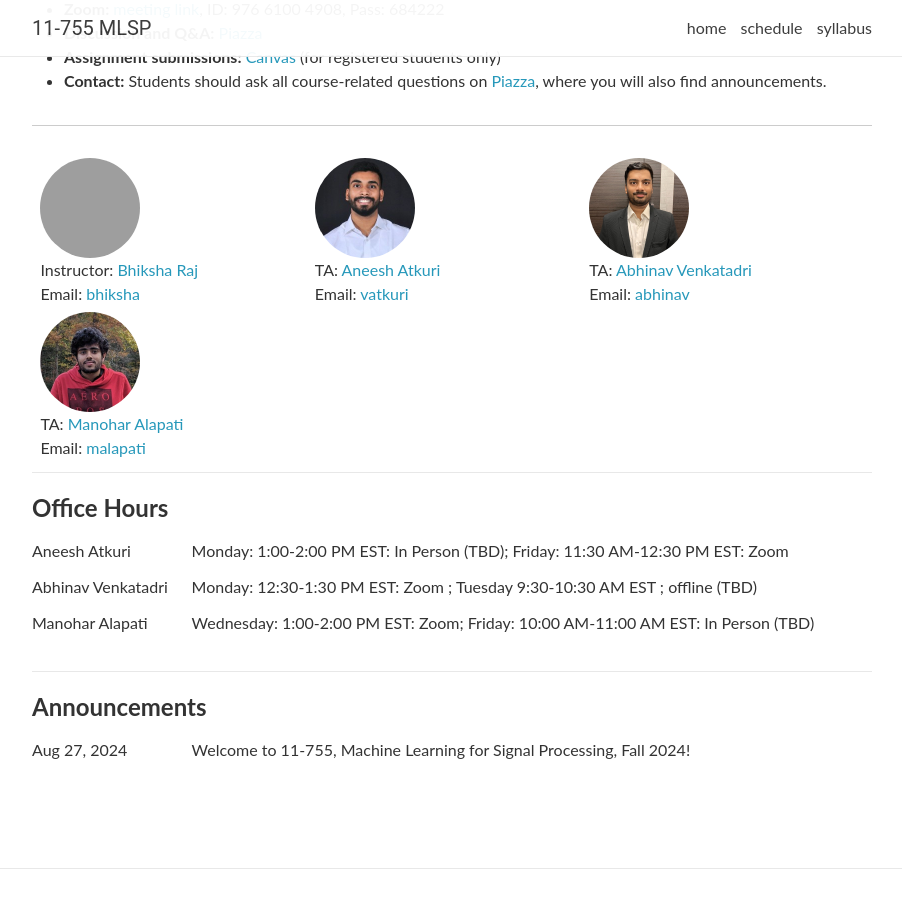
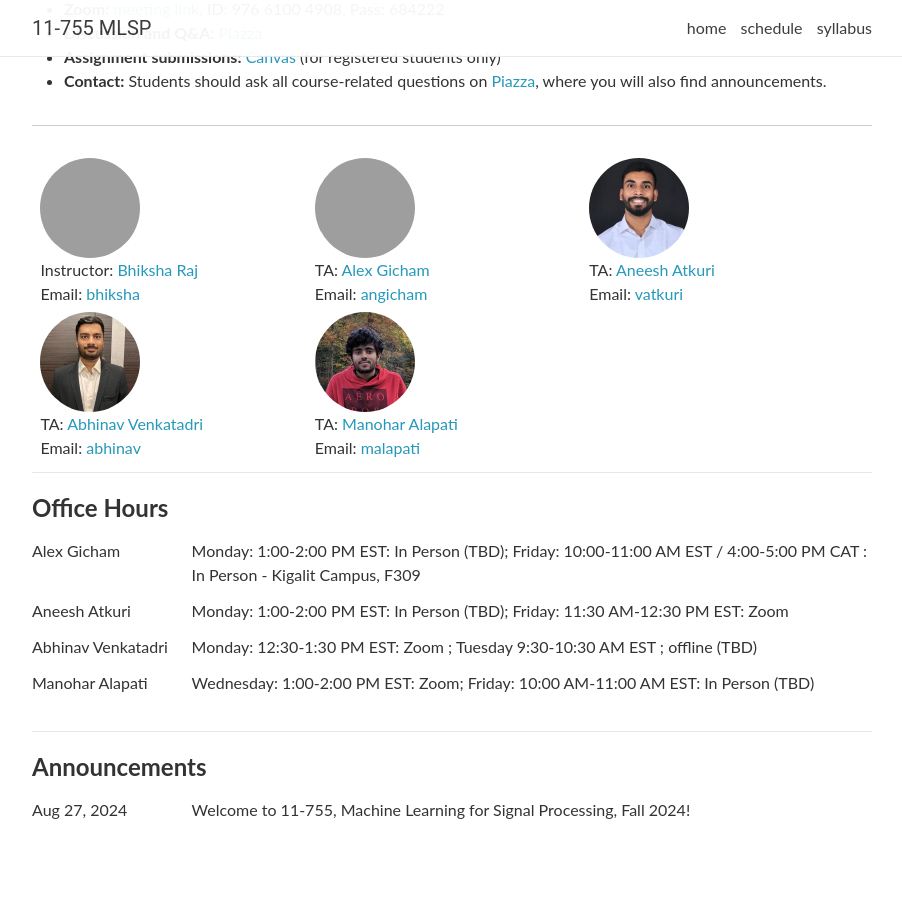
Before and after one commit to cmu-mlsp/mlspcourse, a Jekyll site: the page index.html, which Jekyll copies as it is, in a window 1280 px wide and 900 px high, scrolled down 573 px. Shown: the whole window, without its empty margins (188-1090 px from the left). Built offline with Jekyll 4.4.1, drawn with Linux system fonts in a browser that asks for light colours; nearby versions of some CDN libraries; comment, search, counter and statistics services are not loaded; grey boxes are pictures that could not be loaded.

Commit message:
Update index.html

```diff
--- a/index.html
+++ b/index.html
@@ -101,6 +101,15 @@
 
   <div class="instructor-profile-three-col">
 
+    <img src="assets/img/AlexG.jpg" />
+    <ul class="instructor-info">
+      <li><span>TA:</span> <a href="https://alexgichamba.github.io/" target="_blank">Alex Gicham</a></li>
+      <li><span>Email:</span> <a href="mailto:angicham@andrew.cmu.edu" target="_blank">angicham</a></li>
+    </ul>
+  </div>
+
+  <div class="instructor-profile-three-col">
+
     <img src="assets/img/aneesh-atkuri.jpeg" />
 
     <ul class="instructor-info">
@@ -109,15 +118,7 @@
     </ul>
   </div>
 
-  <div class="instructor-profile-three-col">
 
-    <img src="assets/img/abhinav-picture.jpeg" />
-
-    <ul class="instructor-info">
-      <li><span>TA:</span> <a href="https://www.linkedin.com/in/abhinavvenkatadri/" target="_blank">Abhinav Venkatadri</a></li>
-      <li><span>Email:</span> <a href="mailto:abhinavvenkatadri@cmu.edu" target="_blank">abhinav</a></li>
-    </ul>
-  </div>
 
 </div>
 
@@ -127,6 +128,16 @@
 
   <!-- Staff  -->
   <div class="instructors clearfix">
+
+     <div class="instructor-profile-three-col">
+    <img src="assets/img/abhinav-picture.jpeg" />
+    <ul class="instructor-info">
+      <li><span>TA:</span> <a href="https://www.linkedin.com/in/abhinavvenkatadri/" target="_blank">Abhinav Venkatadri</a></li>
+      <li><span>Email:</span> <a href="mailto:abhinavvenkatadri@cmu.edu" target="_blank">abhinav</a></li>
+    </ul>
+  </div>
+
+
     <div class="instructor-profile-three-col">
         <img src="assets/img/manohar-alapati.jpeg">
     <ul class="instructor-info">
@@ -142,7 +153,10 @@
  <div class="news">
     <h2>Office Hours</h2>
     <table>
-
+      <tr>
+        <td class="date">Alex Gicham</td>
+        <td class="announcement">Monday: 1:00-2:00 PM EST: In Person (TBD); Friday: 10:00-11:00 AM EST / 4:00-5:00 PM CAT : In Person - Kigalit Campus, F309 </td>
+      </tr>
       <tr>
         <td class="date">Aneesh Atkuri</td>
         <td class="announcement">Monday: 1:00-2:00 PM EST: In Person (TBD); Friday: 11:30 AM-12:30 PM EST: Zoom</td>
```
